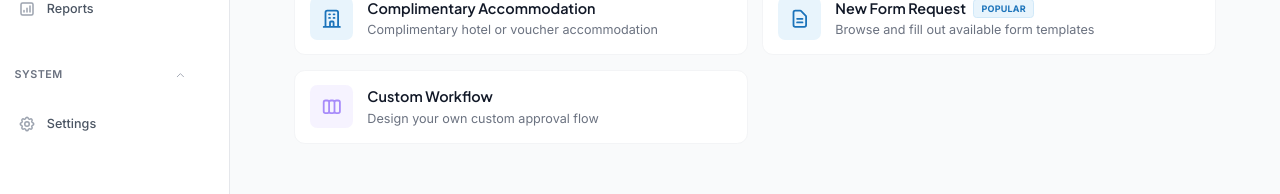
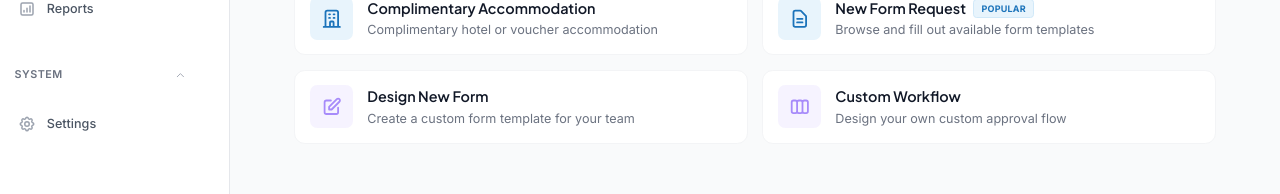
Before and after one commit to GerBear21/the_circle, a Next.js app: page /requests/new in a window 1280 px wide. Shown: the part 470-664 px from the top of the page. Built offline with nearby package versions, Linux system fonts and the light colour scheme; no server answers; sample sign-in values are in the browser's storage.

Commit message:
Revert "Merge branch 'form_builder' of https://github.com/GerBear21/the_circle into form_builder"
This reverts commit bd80249dc1c76335651cbbc0ba50c9d426ce19c8, reversing
changes made to 574a0001a8e54ea910f0f650267f4177d8440dfb.

```diff
--- a/contexts/UserContext.tsx
+++ b/contexts/UserContext.tsx
@@ -18,6 +18,7 @@ interface AppUser {
   department_id: string | null;
   business_unit_id: string | null;
   profile_picture_url: string | null;
+  signature_url: string | null;
   // HRIMS-sourced fields
   hrims_employee_id?: string | null;
   job_title?: string | null;
--- a/hooks/index.ts
+++ b/hooks/index.ts
@@ -7,3 +7,4 @@ export { useUserSignature } from './useUserSignature';
 export { useOrganizationData } from './useOrganizationData';
 export { useWorkflowDefinitions, useWorkflowDefinition } from './useWorkflowDefinitions';
 export { useHrimsOrganogram, useHrimsEmployees, useHrimsBusinessUnits, useHrimsDepartments, useHrimsApprovalChain } from './useHrimsOrganogram';
+export { useFormTemplates, useFormTemplate } from './useFormTemplates';
--- a/pages/api/archives/generate-pdf.ts
+++ b/pages/api/archives/generate-pdf.ts
@@ -93,7 +93,8 @@ export async function generateAndStoreArchive(
           display_name,
           email,
           department_id,
-          job_title
+          job_title,
+          department:rtg_departments(name)
         ),
         request_steps (
           id,
--- a/pages/requests/new.tsx
+++ b/pages/requests/new.tsx
@@ -117,24 +117,15 @@ const allRequestItems: RequestItem[] = [
   },
 
   // --- System & Design ---
-  // {
-  //   id: 'form',
-  //   title: 'Design New Form',
-  //   description: 'Create a custom form with fields',
-  //   icon: 'M9 12h6m-6 4h6m2 5H7a2 2 0 01-2-2V5a2 2 0 012-2h5.586a1 1 0 01.707.293l5.414 5.414a1 1 0 01.293.707V19a2 2 0 01-2 2z',
-  //   color: 'accent',
-  //   href: '/requests/new/form',
-  //   category: 'System & Design',
-  // },
-  // {
-  //   id: 'template',
-  //   title: 'Create Template',
-  //   description: 'Build reusable approval templates',
-  //   icon: 'M4 5a1 1 0 011-1h14a1 1 0 011 1v2a1 1 0 01-1 1H5a1 1 0 01-1-1V5zM4 13a1 1 0 011-1h6a1 1 0 011 1v6a1 1 0 01-1 1H5a1 1 0 01-1-1v-6zM16 13a1 1 0 011-1h2a1 1 0 011 1v6a1 1 0 01-1 1h-2a1 1 0 01-1-1v-6z',
-  //   color: 'accent',
-  //   href: '/requests/new/template',
-  //   category: 'System & Design',
-  // },
+  {
+    id: 'form',
+    title: 'Design New Form',
+    description: 'Create a custom form template for your team',
+    icon: 'M11 5H6a2 2 0 00-2 2v11a2 2 0 002 2h11a2 2 0 002-2v-5m-1.414-9.414a2 2 0 112.828 2.828L11.828 15H9v-2.828l8.586-8.586z',
+    color: 'accent',
+    href: '/requests/new/form',
+    category: 'System & Design',
+  },
   {
     id: 'workflow',
     title: 'Custom Workflow',
```
